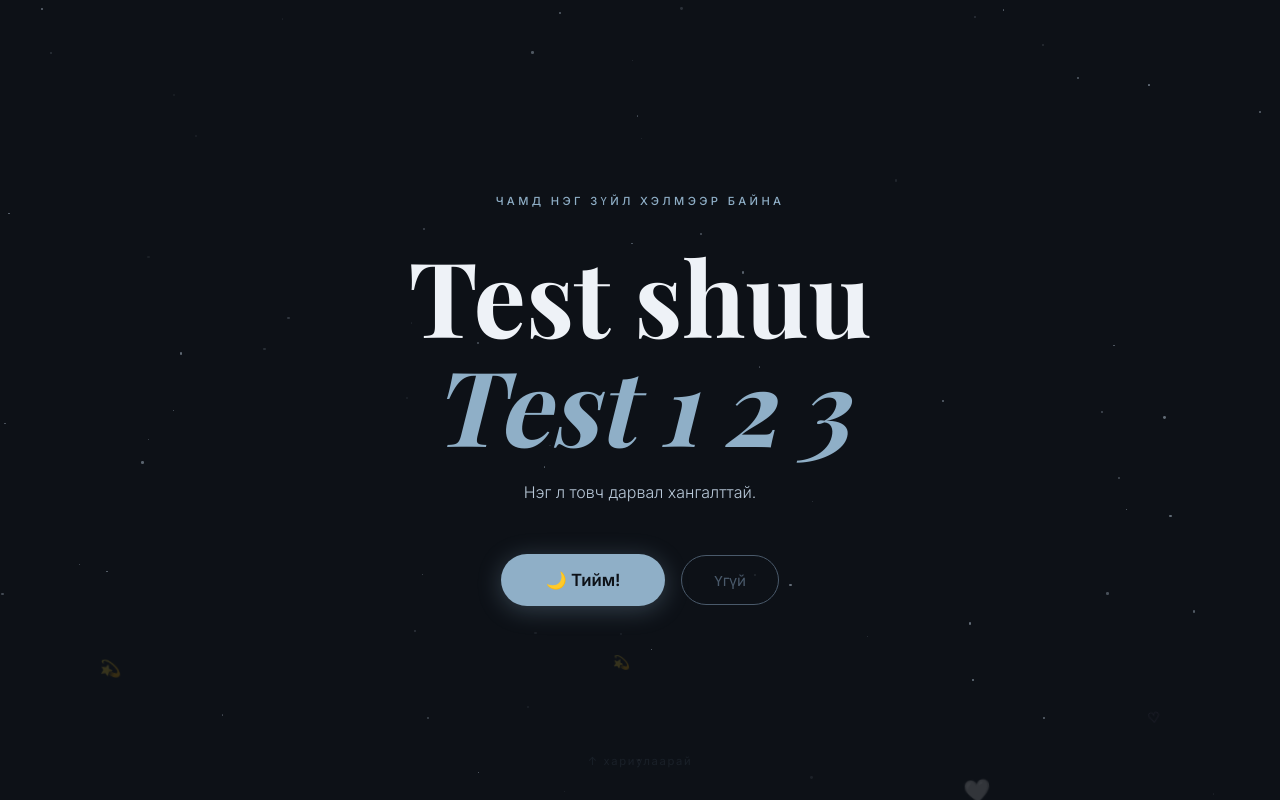
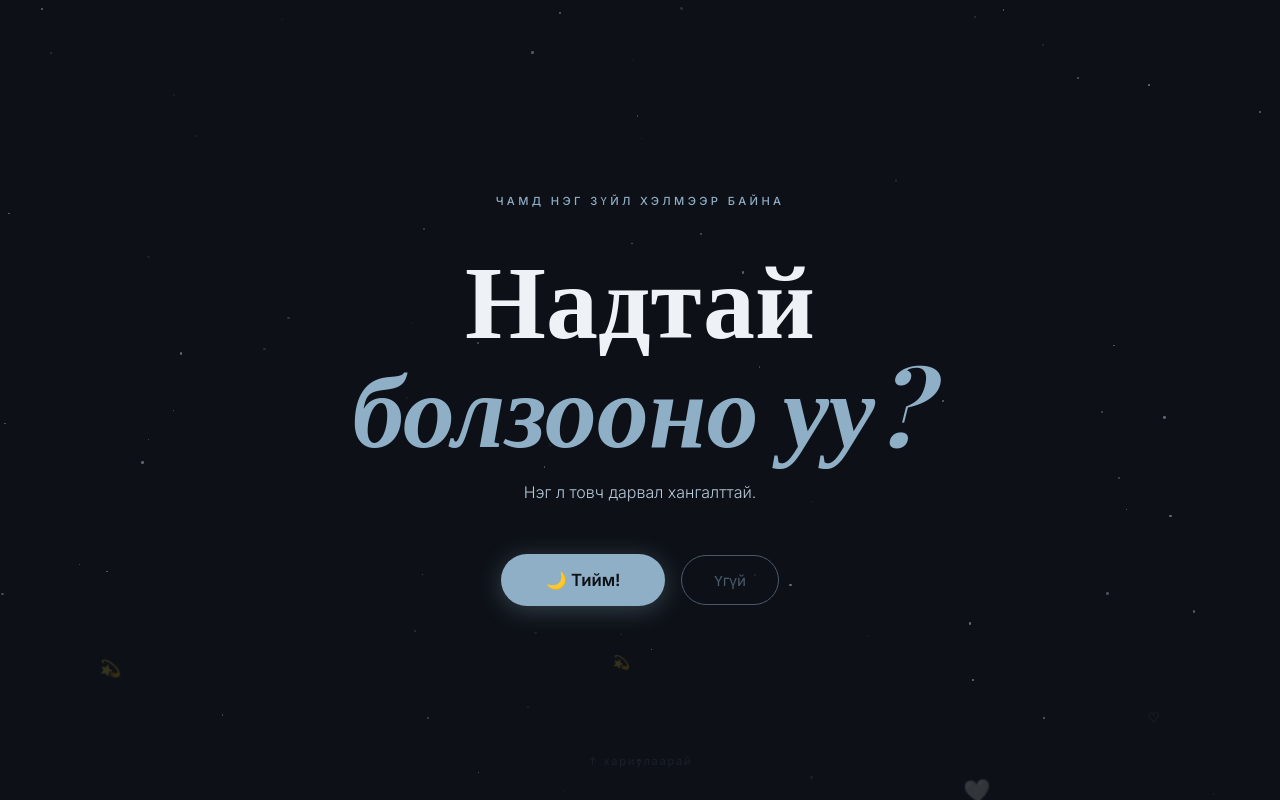
Before and after one commit to dashka-deep/dt, a plain HTML site: page index.html in a window 1280 px wide. Drawn offline with nearby package versions, Linux system fonts and the light colour scheme; a web font is replaced by a local one.

Commit message:
Update hero title in index.html

```diff
--- a/index.html
+++ b/index.html
@@ -297,7 +297,7 @@
 <!-- ── HERO: Болзооно уу? ── -->
 <div class="hero">
   <p class="hero-tag">Чамд нэг зүйл хэлмээр байна</p>
-  <h1 class="hero-title">Test shuu <br/><em>Test 1 2 3</em></h1>
+  <h1 class="hero-title">Надтай<br/><em>болзооно уу?</em></h1>
   <p class="hero-sub">Нэг л товч дарвал хангалттай.</p>
 
   <div class="hero-btns">
```
